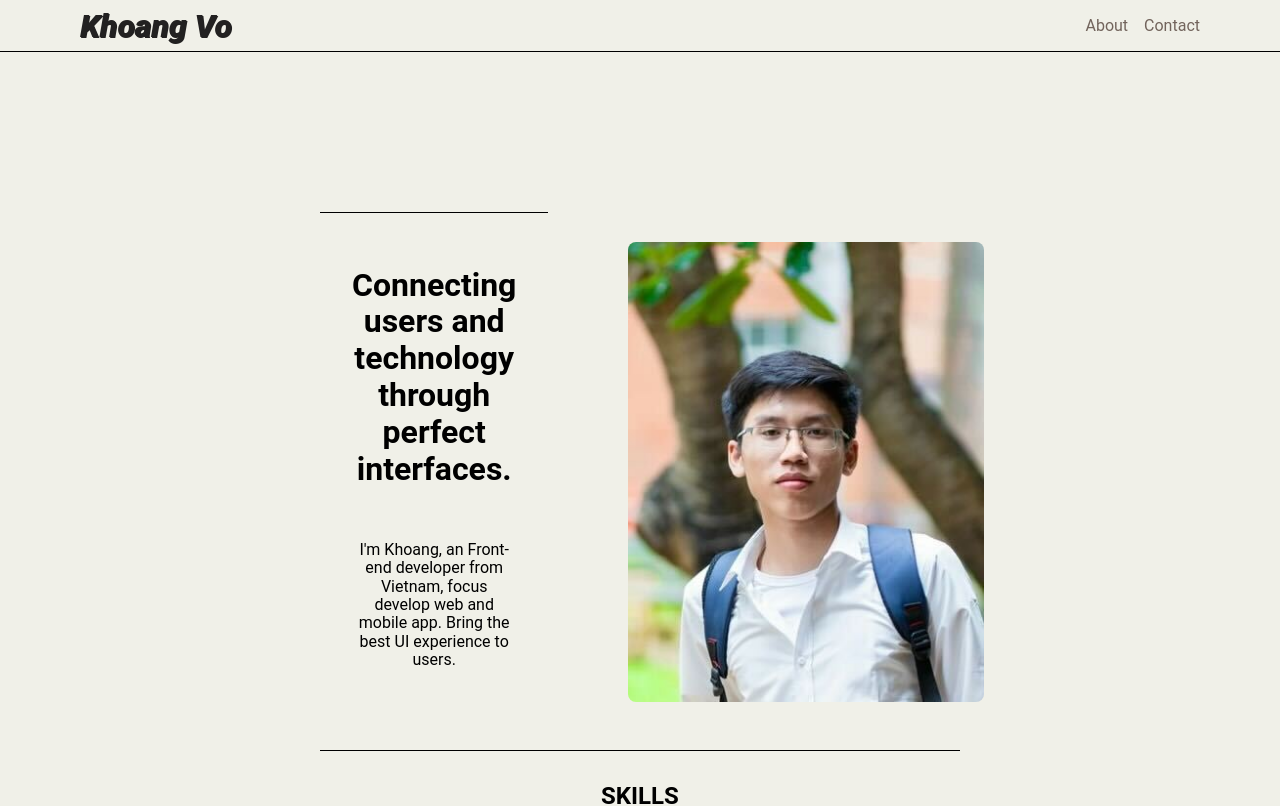
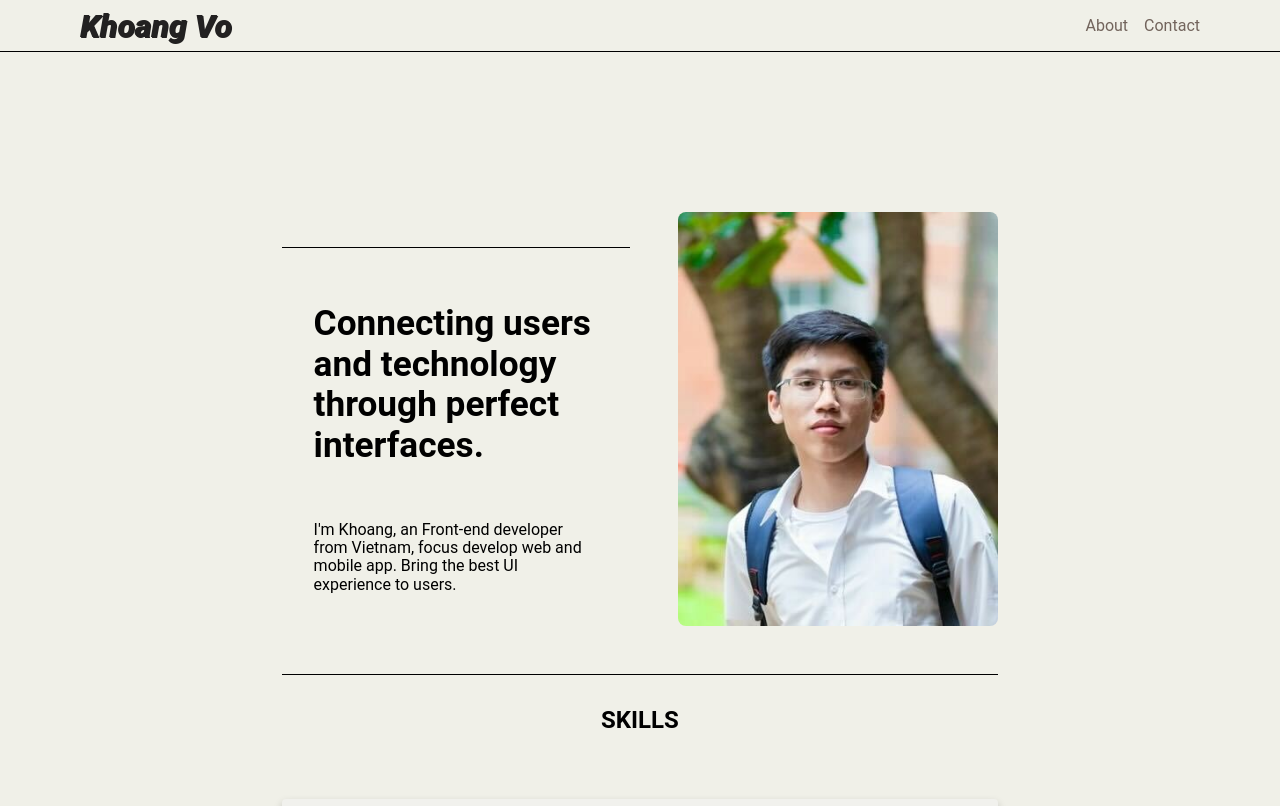
Before and after one commit to khoang-dev/portfolio, a Vue app: page / in a window 1280 px wide. Shown: the top 806 px of the page. Built offline with nearby package versions, Linux system fonts and the light colour scheme.

Commit message:
refactor(about_contact): html and css

```diff
--- a/src/App.vue
+++ b/src/App.vue
@@ -28,7 +28,6 @@ const router = useRouter()
 <style scoped lang="scss">
 .container {
   background-color: rgb(240 240 232 /1);
-  // background-color: rgb(241, 241, 237);
   header {
     line-height: 1.5;
     max-height: 100vh;
--- a/src/components/ExperienceCard.vue
+++ b/src/components/ExperienceCard.vue
@@ -1,5 +1,5 @@
 <template>
-  <v-card class="mx-auto card" max-width="900">
+  <v-card class="mx-auto card">
     <template v-slot:prepend>
       <a :href="props.companyUrl" target="_blank">
         <img width="40" height="40" :src="props.imageUrl" :alt="`${props.companyName} logo`"
--- a/src/components/SkillCard.vue
+++ b/src/components/SkillCard.vue
@@ -1,5 +1,5 @@
 <template>
-  <v-card class="mx-auto card" max-width="900">
+  <v-card class="mx-auto card">
     <template v-slot:title class="title">
       <h3 class="title">
         {{ props.title }}
--- a/src/page/About.vue
+++ b/src/page/About.vue
@@ -1,13 +1,13 @@
 <template>
   <div class="about">
     <header class="introduce">
-      <div class="description">
-        <h1>{{ PERSONAL_SLOGAN }}</h1>
+      <section class="description">
+        <h1 class="slogan">{{ PERSONAL_SLOGAN }}</h1>
         <p>
           {{ PERSONAL_INTRODUCTION }}
         </p>
-      </div>
-      <img class="avatar" width="360" height="460" :src="PERSONAL_AVATAR" alt="avatar" />
+      </section>
+      <img class="avatar" width="324" height="414" :src="PERSONAL_AVATAR" alt="avatar" />
     </header>
     <section class="skills">
       <h2>SKILLS</h2>
@@ -176,13 +176,13 @@ time for task.\
 <style lang="scss" scoped>
 .about {
   width: 100%;
-  padding: 0 20em;
+  padding: 0 22%;
 
   .introduce {
     text-align: center;
     display: flex;
     justify-content: space-between;
-    gap: 5em;
+    gap: 3em;
     align-items: flex-end;
     margin-top: 10em;
     padding-bottom: 3em;
@@ -195,6 +195,10 @@ time for task.\
       display: flex;
       flex-direction: column;
       gap: 2em;
+      text-align: left;
+      h1 {
+        font-size: 2.2em;
+      }
     }
 
     .avatar {
```
